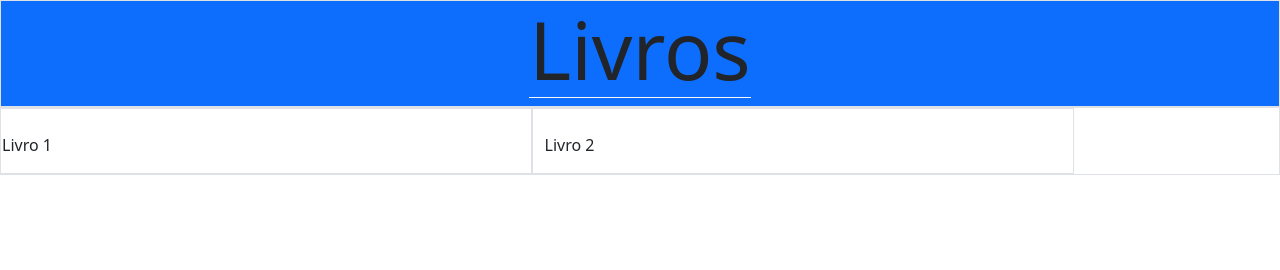
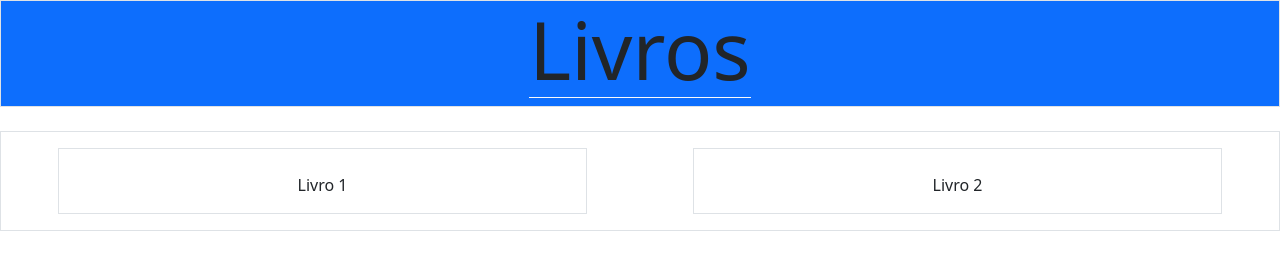
Before and after one commit to Caio1918/Atividade-DFE, a plain HTML site: page index.html in a window 1280 px wide. Drawn offline with nearby package versions, Linux system fonts and the light colour scheme.

Commit message:
Ajustando posição dos blocos de livros

```diff
--- a/index.html
+++ b/index.html
@@ -21,8 +21,8 @@
     </div>
   </div>
 
-  <div class="cointainer-sm border justify-content-around">
-      <div class="row">
+  <div class="cointainer-md p-3 border text-center mt-4 ">
+      <div class="row justify-content-around">
         <div class="col-lg-5 col-md-4 col-sm-12 border">
           <img src="img\" alt="">
           <p>Livro 1</p>
```
